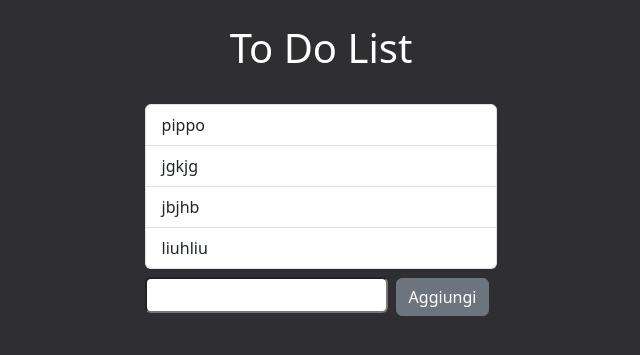
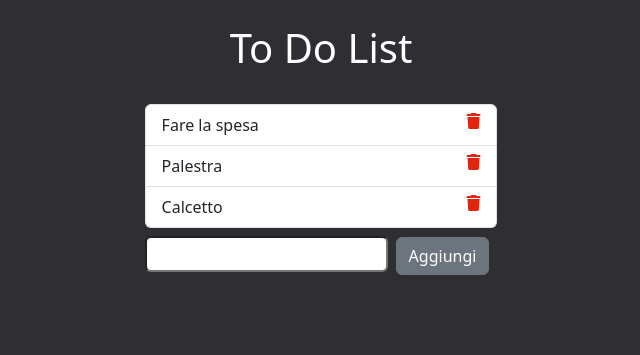
Before and after one commit to AlessioLaudicina/php-todo-lis-json, a PHP site: page / in a window 1280 px wide. Shown: the top 355 px of the page, without its empty margins (319-959 px from the left). Run offline with PHP 8.4, Linux system fonts and the light colour scheme; some libraries are stand-ins or nearby versions.

Commit message:
aggiunta icon e funz. markTask

```diff
--- a/database.json
+++ b/database.json
@@ -1 +1,5 @@
-["pippo","jgkjg","jbjhb","liuhliu"]
+[
+    "Fare la spesa",
+    "Palestra",
+    "Calcetto"
+]
--- a/index.php
+++ b/index.php
@@ -4,6 +4,8 @@
     <meta charset="UTF-8">
     <meta http-equiv="X-UA-Compatible" content="IE=edge">
     <meta name="viewport" content="width=device-width, initial-scale=1.0">
+    <link rel="stylesheet" href="https://cdnjs.cloudflare.com/ajax/libs/font-awesome/6.4.0/css/all.min.css" integrity="sha512-iecdLmaskl7CVkqkXNQ/ZH/XLlvWZOJyj7Yy7tcenmpD1ypASozpmT/E0iPtmFIB46ZmdtAc9eNBvH0H/ZpiBw==" crossorigin="anonymous" referrerpolicy="no-referrer" />
+
     <link href="https://cdn.jsdelivr.net/npm/bootstrap@5.3.0-alpha3/dist/css/bootstrap.min.css" rel="stylesheet" integrity="sha384-KK94CHFLLe+nY2dmCWGMq91rCGa5gtU4mk92HdvYe+M/SXH301p5ILy+dN9+nJOZ" crossorigin="anonymous">
     <link rel="stylesheet" href="style.css">
 
@@ -16,7 +18,7 @@
     <div class="container d-flex justify-content-center align-items-center">
         <div>
         <ul class="list-group" >
-            <li v-for="todo in todoList" class="list-group-item" :class="{'text-decoration-line-through' : todo.done}" >{{todo}}</li>
+            <li v-for="todo in todoList" class="list-group-item d-flex justify-content-between" :class="{'text-decoration-line-through' : todo.done}" @click="markTask()" >{{todo}}  <i class="fa-solid fa-trash" style="color: #e02410;"></i></li>
         </ul>
 
 
--- a/main.js
+++ b/main.js
@@ -27,7 +27,11 @@ createApp({
                 this.todoItem = ''
             })
 
-        }
+        },
+        // Funzione per cambiare il valore di done
+        // markTask() {
+        //   this.todoList.done = !todoList.done;
+        // }
     },
     mounted() {
         this.readList();
--- a/server.php
+++ b/server.php
@@ -4,7 +4,7 @@
 
 if(file_exists('database.json')){
     $string = file_get_contents('database.json');
-$todoList = json_decode($string, true);
+    $todoList = json_decode($string, true);
 
 } else{
     $todoList = [];
```
